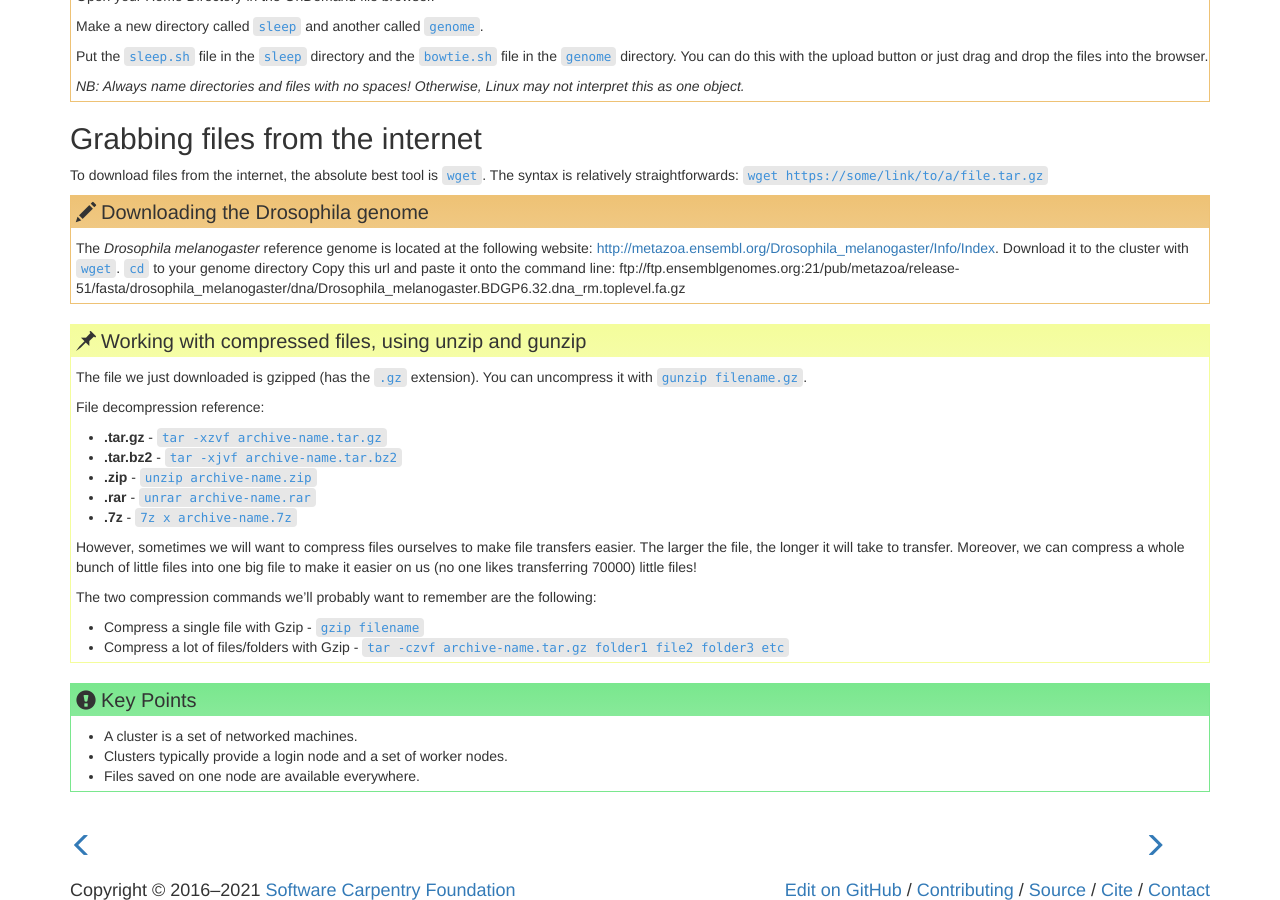
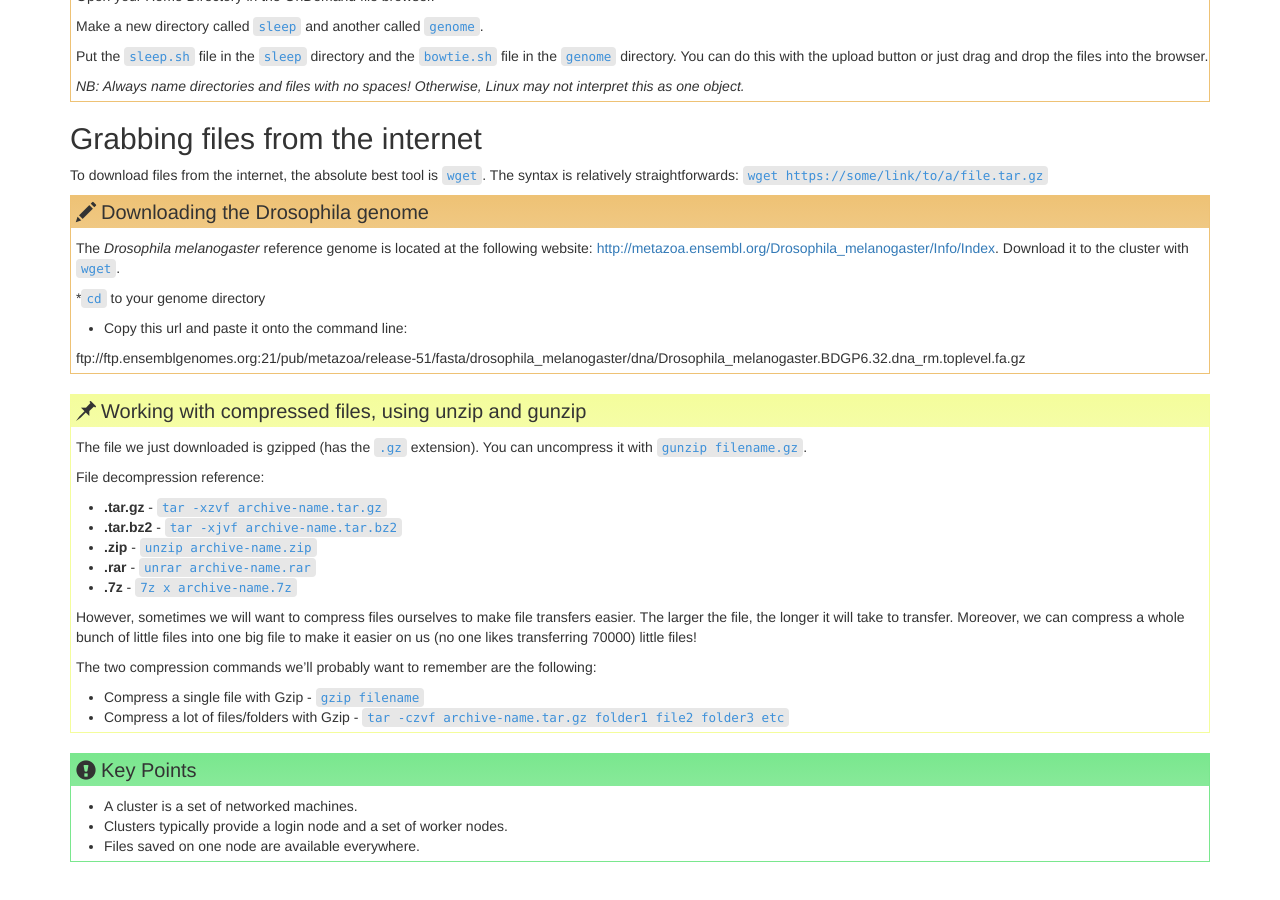
Before and after one commit to khill42/OSC_IntroHPC, a Jekyll site: the page built from _episodes/11-cluster.md, in a window 1280 px wide and 900 px high, scrolled down 5668 px. Built offline with Jekyll 4.4.1, drawn with Linux system fonts in a browser that asks for light colours.

```diff
--- a/_episodes/11-cluster.md
+++ b/_episodes/11-cluster.md
@@ -238,8 +238,11 @@ The syntax is relatively straightforwards: `wget https://some/link/to/a/file.tar
 > The *Drosophila melanogaster* reference genome is located at the following website:
 > [http://metazoa.ensembl.org/Drosophila_melanogaster/Info/Index](http://metazoa.ensembl.org/Drosophila_melanogaster/Info/Index).
 > Download it to the cluster with `wget`.
-> `cd` to your genome directory
-> Copy this url and paste it onto the command line:
+>
+> *`cd` to your genome directory
+> * Copy this url and paste it onto the command line:
+>
+>
 > ftp://ftp.ensemblgenomes.org:21/pub/metazoa/release-51/fasta/drosophila_melanogaster/dna/Drosophila_melanogaster.BDGP6.32.dna_rm.toplevel.fa.gz
 >
 {: .challenge}
```
